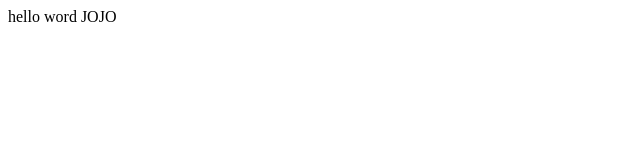
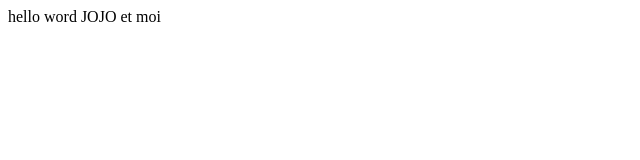
Before and after one commit to joella44/git-dagosecurity, a plain HTML site: page index.html in a window 1280 px wide. Shown: the full height of the page, 0-640 px from the left. Drawn offline with Linux system fonts and the light colour scheme.

Commit message:
Update index.html

```diff
--- a/index.html
+++ b/index.html
@@ -6,6 +6,6 @@
     <title>Document</title>
 </head>
 <body>
-    hello word JOJO
+    hello word JOJO et moi
 </body>
 </html>
```
